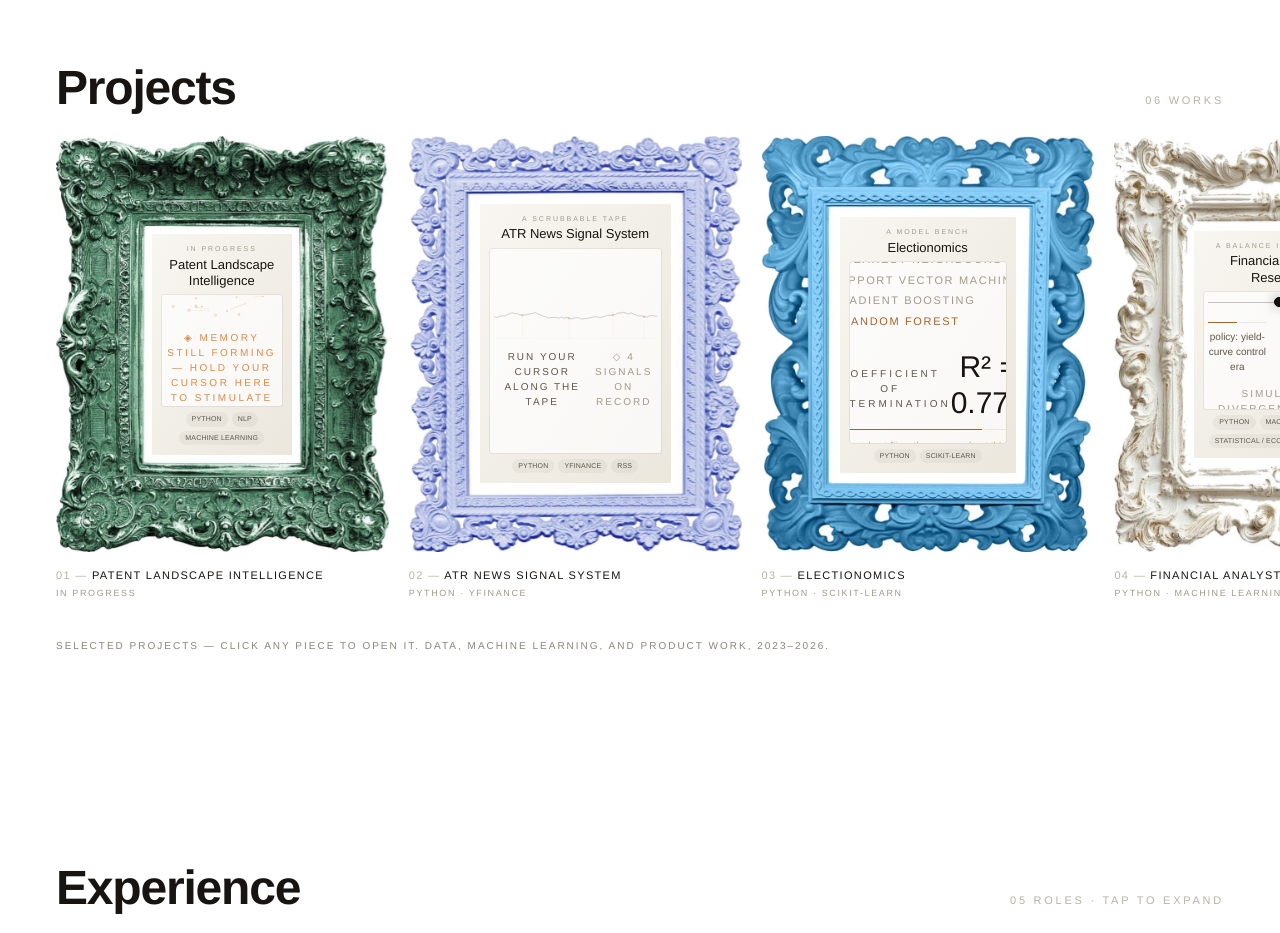
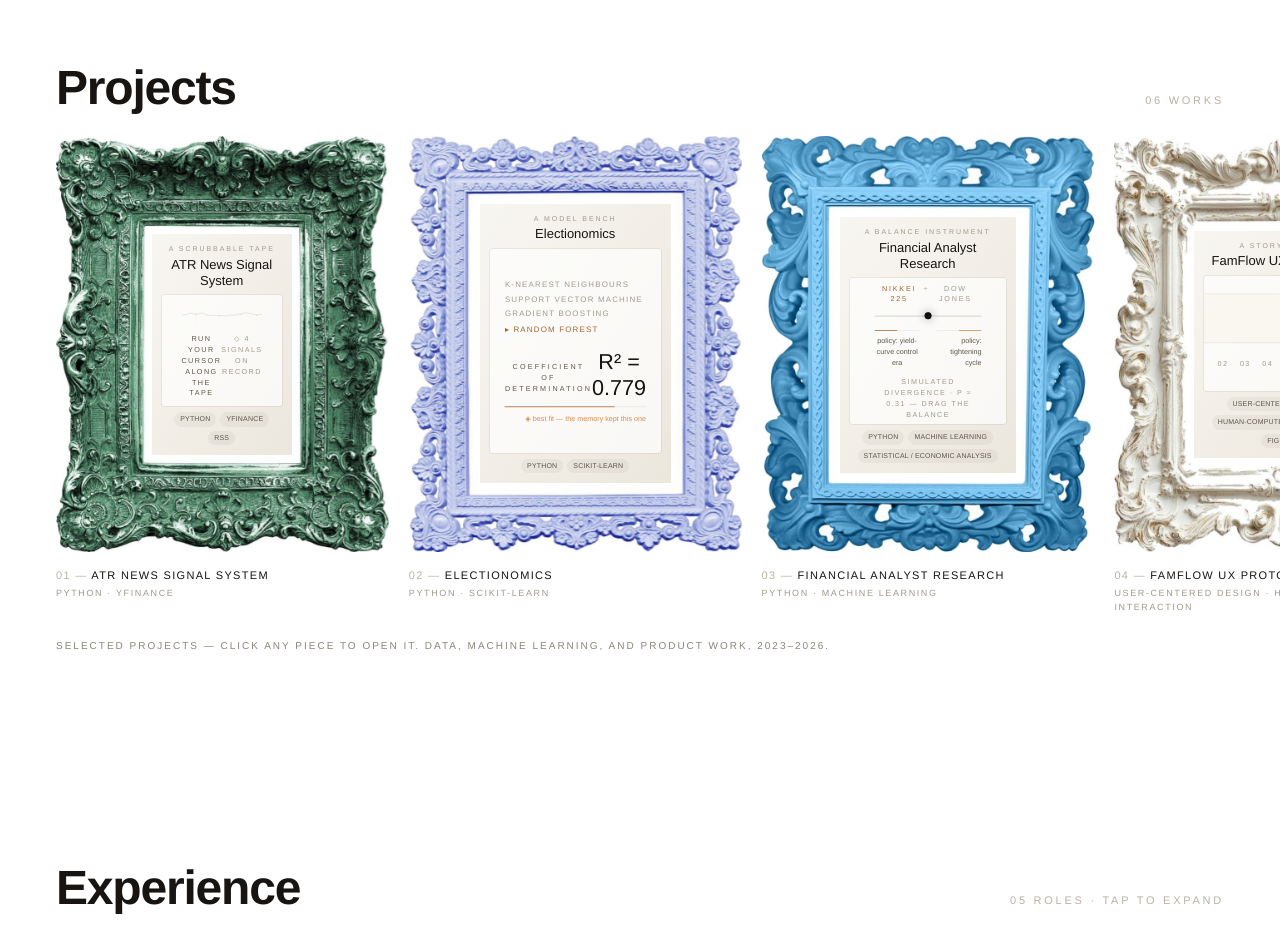
Before and after one commit to Keneisha3/keneisha-baid-portfolio, a React (Vite) app: page / in a window 1280 px wide. Shown: the part 1760-2693 px from the top of the page. Built offline with nearby package versions, Linux system fonts and the light colour scheme.

Commit message:
Shark 'click me' further right; shrink artifact text in thumbnails; move Patent project to the end

```diff
--- a/src/App.jsx
+++ b/src/App.jsx
@@ -110,7 +110,7 @@ function BoredShark() {
         className="w-full transition-transform duration-300 group-hover:-translate-y-1"
       />
       {/* the words, spoken out of the open mouth */}
-      <span className="absolute left-[14%] top-[60%] w-[44%] -rotate-6 font-mono text-[12px] font-semibold leading-tight tracking-tight text-white [text-shadow:0_1px_4px_rgba(0,0,0,0.95)] sm:text-[15px]">
+      <span className="absolute left-[30%] top-[60%] w-[44%] -rotate-6 font-mono text-[12px] font-semibold leading-tight tracking-tight text-white [text-shadow:0_1px_4px_rgba(0,0,0,0.95)] sm:text-[15px]">
         click me
       </span>
     </a>
--- a/src/data/portfolio.js
+++ b/src/data/portfolio.js
@@ -167,14 +167,6 @@ export const EXPERIENCE = [
 
 export const PROJECTS = [
   {
-    title: "Patent Landscape Intelligence",
-    status: "In the works",
-    description:
-      "A tool I'm currently building to map and analyze patent landscapes, surfacing trends, white space, and competitor activity from large patent datasets.",
-    tech: ["Python", "NLP", "Machine Learning", "Data Visualization"],
-    links: [],
-  },
-  {
     title: "ATR News Signal System",
     description:
       "Event-driven stock alert system using ATR volatility + RSS news feeds across 50+ equities with backtesting, walk-forward validation, and automated research reports.",
@@ -216,6 +208,14 @@ export const PROJECTS = [
       "Operations research model determining truck rental vs 3PL efficiency.",
     tech: ["Python"],
     links: [{ label: "GitHub", href: "https://github.com/Keneisha3/MarkovChainModelling.git" }],
+  },
+  {
+    title: "Patent Landscape Intelligence",
+    status: "In the works",
+    description:
+      "A tool I'm currently building to map and analyze patent landscapes, surfacing trends, white space, and competitor activity from large patent datasets.",
+    tech: ["Python", "NLP", "Machine Learning", "Data Visualization"],
+    links: [],
   },
 ];
 
--- a/src/neural/Sections.jsx
+++ b/src/neural/Sections.jsx
@@ -685,7 +685,7 @@ export function ProjectNeurons() {
               {p.title}
             </p>
             <div className="my-1.5 flex flex-1 items-center justify-center overflow-hidden rounded-[3px] bg-white/70 p-1 ring-1 ring-black/[0.06]">
-              <div className="flex h-full w-full items-center justify-center [&_svg]:max-h-full [&_svg]:max-w-full">
+              <div className="flex h-full w-full scale-[0.72] items-center justify-center [&_svg]:max-h-full [&_svg]:max-w-full">
                 {art?.el}
               </div>
             </div>
```
